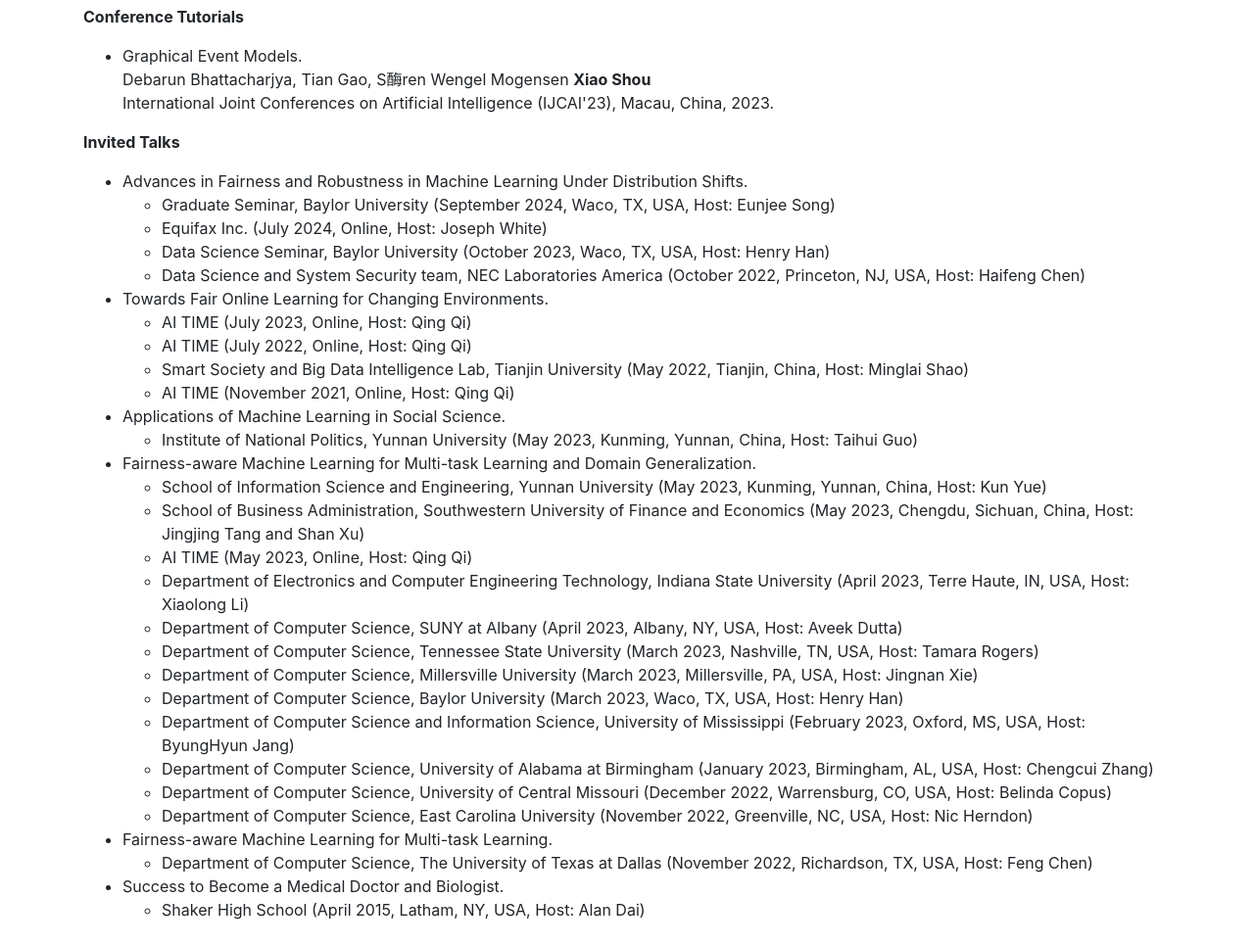
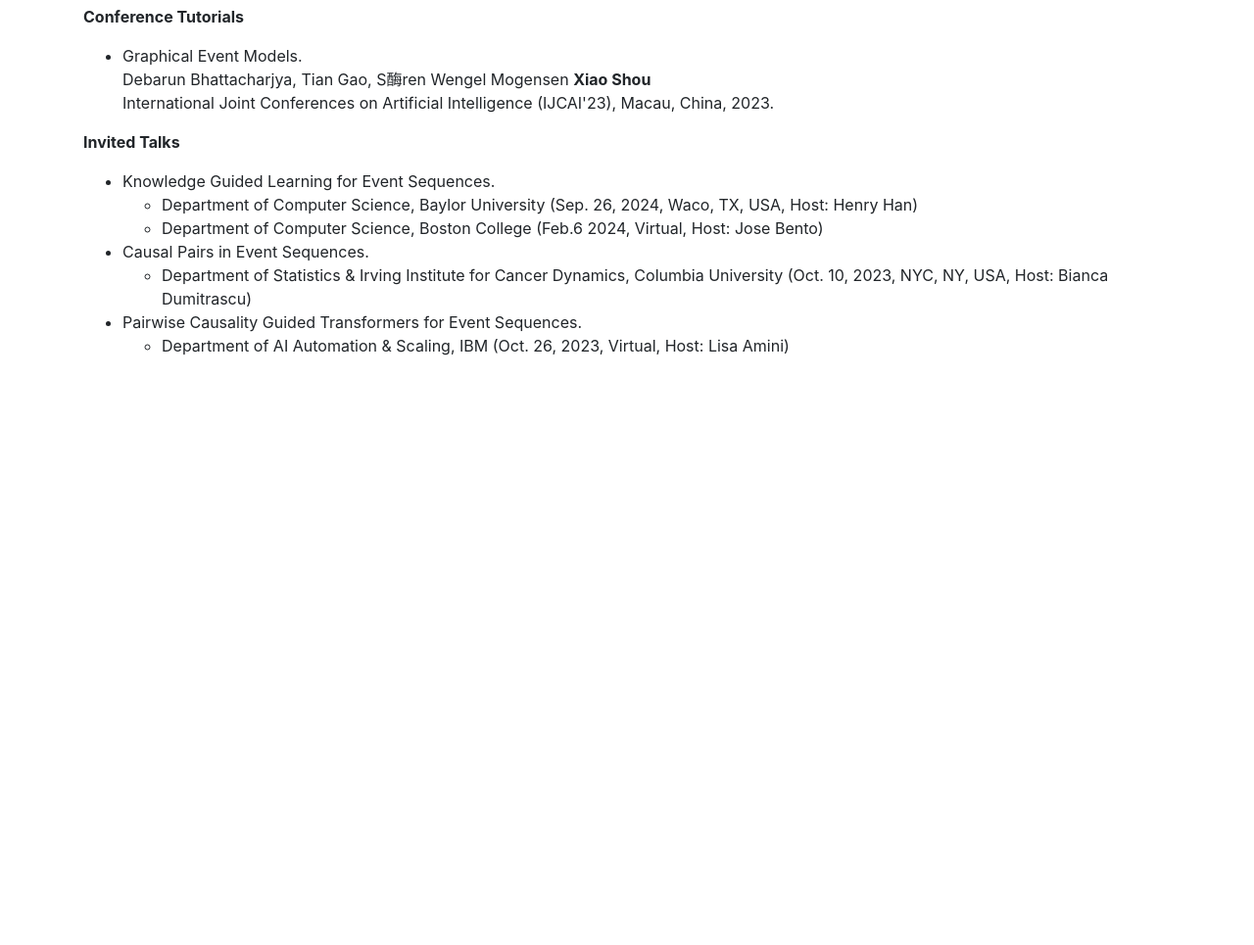
Before and after one commit to shou-xiao/shou-xiao.github.io, a website: page talks.html in a window 1280 px wide. Shown: the part 121-1086 px from the top of the page at 98% size. After the commit the page ends 800 px from the top, so only its background shows below. Drawn offline with Linux system fonts and the light colour scheme.

Commit message:
Update talks.html

```diff
--- a/talks.html
+++ b/talks.html
@@ -60,58 +60,26 @@
 
             <p><strong>Invited Talks</strong></p>
             <ul>
-                <li>Advances in Fairness and Robustness in Machine Learning Under Distribution Shifts.
+                <li>Knowledge Guided Learning for Event Sequences.
                     <ul>
-                        <li>Graduate Seminar, Baylor University (September 2024, Waco, TX, USA, Host: Eunjee Song)</li>
-                        <li>Equifax Inc. (July 2024, Online, Host: Joseph White)</li>
-                        <li>Data Science Seminar, Baylor University (October 2023, Waco, TX, USA, Host: Henry Han)</li>
-                        <li>Data Science and System Security team, NEC Laboratories America (October 2022, Princeton, NJ, USA, Host: Haifeng Chen)</li>
+                        <li>Department of Computer Science, Baylor University (Sep. 26, 2024, Waco, TX, USA, Host: Henry Han)</li>
+                        <li>Department of Computer Science, Boston College (Feb.6 2024, Virtual, Host: Jose Bento)</li>
                     </ul>
                 </li>
 
-                <li>Towards Fair Online Learning for Changing Environments.
+                <li>Causal Pairs in Event Sequences.
                     <ul>
-                        <li>AI TIME (July 2023, Online, Host: Qing Qi)</li>
-                        <li>AI TIME (July 2022, Online, Host: Qing Qi)</li>
-                        <li>Smart Society and Big Data Intelligence Lab, Tianjin University (May 2022, Tianjin, China, Host: Minglai Shao)</li>
-                        <li>AI TIME (November 2021, Online, Host: Qing Qi)</li>
+                        <li>Department of Statistics & Irving Institute for Cancer Dynamics, Columbia University (Oct. 10, 2023, NYC, NY, USA, Host: Bianca Dumitrascu)</li>
                     </ul>
                 </li>
 
-                <li>Applications of Machine Learning in Social Science.
+                <li>Pairwise Causality Guided Transformers for Event Sequences.
                     <ul>
-                        <li>Institute of National Politics, Yunnan University (May 2023, Kunming, Yunnan, China, Host: Taihui Guo)</li>
+                        <li>Department of AI Automation & Scaling, IBM (Oct. 26, 2023, Virtual, Host: Lisa Amini)</li>
                     </ul>
                 </li>
 
-                <li>Fairness-aware Machine Learning for Multi-task Learning and Domain Generalization.
-                    <ul>
-                        <li>School of Information Science and Engineering, Yunnan University (May 2023, Kunming, Yunnan, China, Host: Kun Yue)</li>
-                        <li>School of Business Administration, Southwestern University of Finance and Economics (May 2023, Chengdu, Sichuan, China, Host: Jingjing Tang and Shan Xu)</li>
-                        <li>AI TIME (May 2023, Online, Host: Qing Qi)</li>
-                        <li>Department of Electronics and Computer Engineering Technology, Indiana State University (April 2023, Terre Haute, IN, USA, Host: Xiaolong Li)</li>
-                        <li>Department of Computer Science, SUNY at Albany (April 2023, Albany, NY, USA, Host: Aveek Dutta)</li>
-                        <li>Department of Computer Science, Tennessee State University (March 2023, Nashville, TN, USA, Host: Tamara Rogers)</li>
-                        <li>Department of Computer Science, Millersville University (March 2023, Millersville, PA, USA, Host: Jingnan Xie)</li>
-                        <li>Department of Computer Science, Baylor University (March 2023, Waco, TX, USA, Host: Henry Han)</li>
-                        <li>Department of Computer Science and Information Science, University of Mississippi (February 2023, Oxford, MS, USA, Host: ByungHyun Jang)</li>
-                        <li>Department of Computer Science, University of Alabama at Birmingham (January 2023, Birmingham, AL, USA, Host: Chengcui Zhang)</li>
-                        <li>Department of Computer Science, University of Central Missouri (December 2022, Warrensburg, CO, USA, Host: Belinda Copus)</li>
-                        <li>Department of Computer Science, East Carolina University (November 2022, Greenville, NC, USA, Host: Nic Herndon)</li>
-                    </ul>
-                </li>
 
-                <li>Fairness-aware Machine Learning for Multi-task Learning.
-                    <ul>
-                        <li>Department of Computer Science, The University of Texas at Dallas (November 2022, Richardson, TX, USA, Host: Feng Chen)</li>
-                    </ul>
-                </li>
-
-                <li>Success to Become a Medical Doctor and Biologist.
-                    <ul>
-                        <li>Shaker High School (April 2015, Latham, NY, USA, Host: Alan Dai)</li>
-                    </ul>
-                </li>
 
 
             </ul>
```
